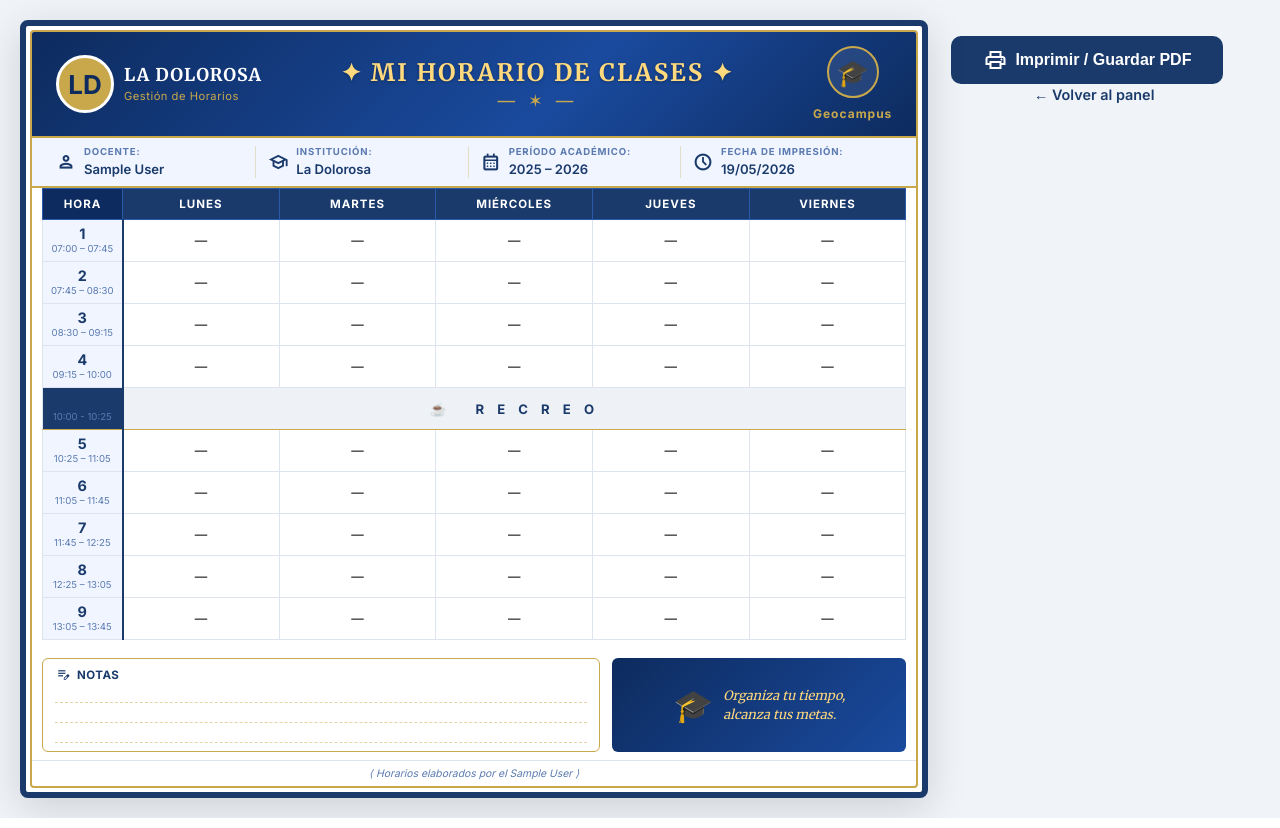
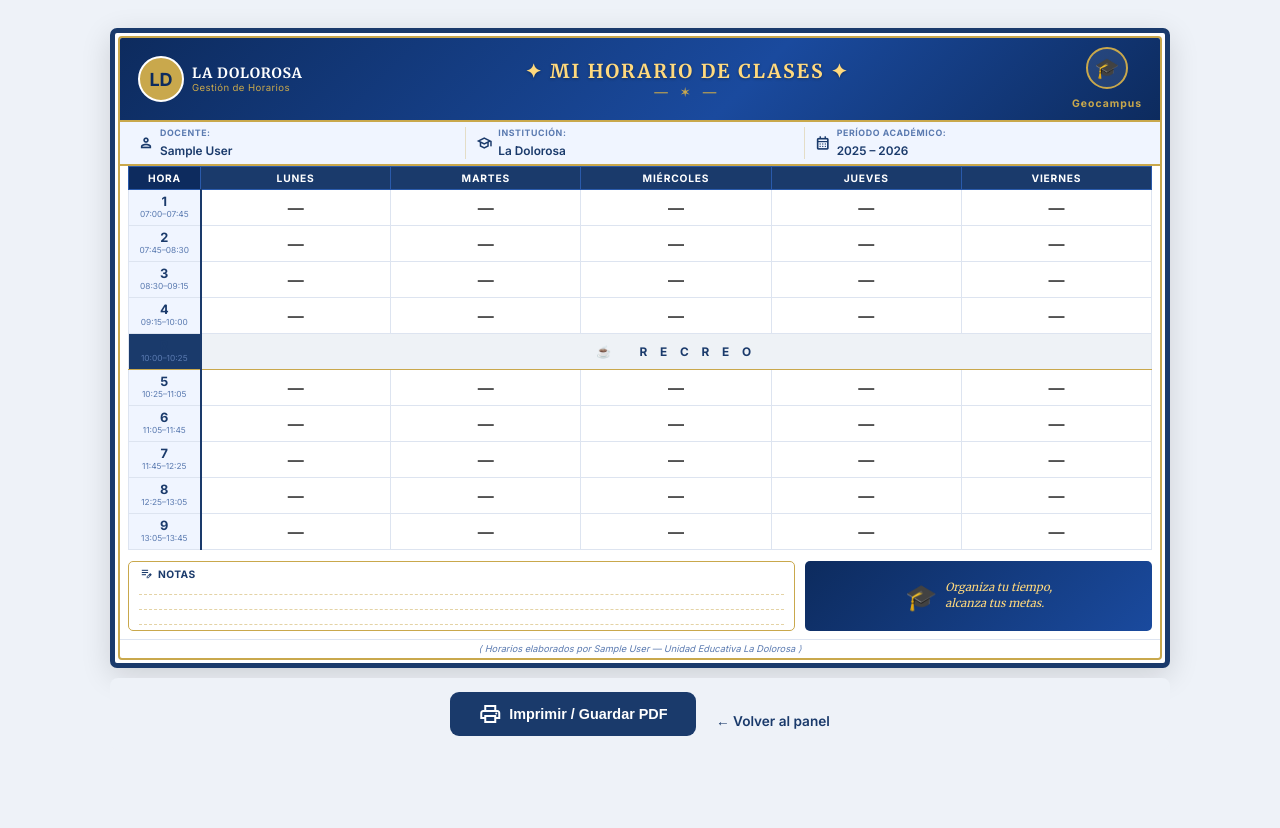
Before and after one commit to anthhouh/Geocampus, a Django app: page /imprimir-horario/ in a window 1280 px wide. Run offline with Django 5.2, Linux system fonts and the light colour scheme; a user stored in the database is signed in; tables that the repository leaves empty hold one stand-in row (values such as "Sample post"); parts of the project's set-up code (start-up, migrations or seed data) failed here and were passed over.

Commit message:
Fix: compactar plantilla de impresion a una sola hoja landscape y eliminar campo fecha de impresion

```diff
--- a/horarios/templates/horarios/imprimir_horario.html
+++ b/horarios/templates/horarios/imprimir_horario.html
@@ -4,411 +4,240 @@
 <head>
     <meta charset="UTF-8">
     <meta name="viewport" content="width=device-width, initial-scale=1.0">
-    <title>Horario de Clases — {{ docente }}</title>
+    <title>Horario — {{ docente }}</title>
     <link href="https://fonts.googleapis.com/css2?family=Merriweather:wght@400;700&family=Inter:wght@400;600;700&display=swap" rel="stylesheet">
     <link href="https://fonts.googleapis.com/css2?family=Material+Symbols+Outlined:wght,FILL@400,0" rel="stylesheet">
     <style>
-        * { -webkit-print-color-adjust: exact !important; print-color-adjust: exact !important; box-sizing: border-box; }
+        * { -webkit-print-color-adjust: exact !important; print-color-adjust: exact !important; box-sizing: border-box; margin: 0; padding: 0; }
 
-        @page { size: landscape; margin: 0.5cm; }
-
-        body {
-            font-family: 'Inter', sans-serif;
-            background: #f0f4f8;
-            display: flex;
-            justify-content: center;
-            align-items: flex-start;
-            min-height: 100vh;
-            padding: 20px;
-            margin: 0;
+        @page {
+            size: landscape;
+            margin: 0.4cm;
         }
 
+        html, body {
+            font-family: 'Inter', sans-serif;
+            background: #eef2f8;
+            display: flex;
+            flex-direction: column;
+            align-items: center;
+            padding: 14px;
+            min-height: 100vh;
+        }
+
+        /* ── Page wrapper ─── */
         .print-page {
             background: #fff;
             width: 100%;
-            max-width: 1050px;
-            border: 6px solid #1a3a6b;
-            border-radius: 8px;
+            max-width: 1060px;
+            border: 5px solid #1a3a6b;
+            border-radius: 7px;
             overflow: hidden;
-            position: relative;
-            box-shadow: 0 10px 40px rgba(0,0,0,0.15);
+            box-shadow: 0 8px 30px rgba(0,0,0,0.14);
         }
 
-        /* Inner decorative border */
         .inner-border {
             border: 2px solid #c9a84c;
-            margin: 4px;
+            margin: 3px;
             border-radius: 4px;
             overflow: hidden;
         }
 
-        /* ── Header ─────────────────── */
+        /* ── HEADER ─── */
         .header {
             background: linear-gradient(135deg, #0d2b5e 0%, #1a4a9e 60%, #0d2b5e 100%);
-            padding: 14px 24px;
+            padding: 9px 18px;
             display: flex;
             align-items: center;
             justify-content: space-between;
-            gap: 16px;
+            gap: 10px;
         }
 
         .header-logo {
             display: flex;
             align-items: center;
-            gap: 10px;
+            gap: 8px;
             flex-shrink: 0;
         }
 
         .logo-circle {
-            width: 58px;
-            height: 58px;
+            width: 46px; height: 46px;
             background: #c9a84c;
             border-radius: 50%;
-            display: flex;
-            align-items: center;
-            justify-content: center;
-            font-size: 26px;
-            font-weight: 900;
-            color: #0d2b5e;
-            border: 3px solid #fff;
+            display: flex; align-items: center; justify-content: center;
+            font-size: 18px; font-weight: 900; color: #0d2b5e;
+            border: 2px solid #fff;
             flex-shrink: 0;
-        }
-
-        .header-school-text {
-            color: #fff;
         }
 
         .header-school-text h1 {
             font-family: 'Merriweather', serif;
-            font-size: 1.1rem;
-            font-weight: 700;
-            letter-spacing: 1px;
-            margin: 0;
+            font-size: 0.88rem; font-weight: 700;
+            letter-spacing: 0.8px; color: #fff;
             line-height: 1.2;
         }
-
         .header-school-text p {
-            font-size: 0.7rem;
-            color: #c9a84c;
-            margin: 2px 0 0;
-            letter-spacing: 0.5px;
+            font-size: 0.6rem; color: #c9a84c;
+            margin-top: 1px; letter-spacing: 0.4px;
         }
 
         .header-title {
-            text-align: center;
-            flex: 1;
+            text-align: center; flex: 1;
+        }
+        .header-title h2 {
+            font-family: 'Merriweather', serif;
+            font-size: 1.2rem; font-weight: 700;
+            color: #ffd97d; letter-spacing: 2px; margin: 0;
+            text-shadow: 0 1px 3px rgba(0,0,0,0.3);
+        }
+        .header-title .ornament {
+            color: #c9a84c; font-size: 0.85rem;
+            letter-spacing: 4px; display: block; margin-top: 1px;
         }
 
-        .header-title h2 {
-            font-family: 'Merriweather', serif;
-            font-size: 1.5rem;
-            font-weight: 700;
-            color: #ffd97d;
-            letter-spacing: 2px;
-            margin: 0;
-            text-shadow: 0 1px 3px rgba(0,0,0,0.3);
+        .header-geocampus { flex-shrink: 0; text-align: center; }
+        .header-geocampus .gc-icon {
+            width: 42px; height: 42px;
+            background: #ffffff15; border: 2px solid #c9a84c;
+            border-radius: 50%; display: flex; align-items: center;
+            justify-content: center; margin: 0 auto 2px; font-size: 20px;
+        }
+        .header-geocampus span.brand {
+            font-size: 0.65rem; font-weight: 700;
+            color: #c9a84c; letter-spacing: 1px;
         }
 
-        .header-title .ornament {
-            color: #c9a84c;
-            font-size: 1.1rem;
-            letter-spacing: 4px;
-            display: block;
-            margin-top: 2px;
-        }
-
-        .header-geocampus {
-            flex-shrink: 0;
-            text-align: center;
-        }
-
-        .header-geocampus .gc-icon {
-            width: 52px;
-            height: 52px;
-            background: #ffffff15;
-            border: 2px solid #c9a84c;
-            border-radius: 50%;
-            display: flex;
-            align-items: center;
-            justify-content: center;
-            margin: 0 auto 4px;
-            font-size: 26px;
-        }
-
-        .header-geocampus span.brand {
-            font-size: 0.75rem;
-            font-weight: 700;
-            color: #c9a84c;
-            letter-spacing: 1px;
-        }
-
-        /* ── Info bar ────────────────── */
+        /* ── INFO BAR ─── */
         .info-bar {
             background: #f0f5ff;
             border-top: 2px solid #c9a84c;
             border-bottom: 2px solid #c9a84c;
-            padding: 8px 24px;
+            padding: 5px 18px;
             display: flex;
-            gap: 0;
             align-items: center;
         }
 
         .info-item {
-            display: flex;
-            align-items: center;
-            gap: 8px;
-            flex: 1;
-            padding: 0 12px;
+            display: flex; align-items: center; gap: 6px;
+            flex: 1; padding: 0 10px;
             border-right: 1px solid #c9a84c50;
         }
-
         .info-item:first-child { padding-left: 0; }
         .info-item:last-child  { border-right: none; }
 
-        .info-item .material-symbols-outlined {
-            font-size: 20px;
-            color: #1a3a6b;
+        .info-item .material-symbols-outlined { font-size: 16px; color: #1a3a6b; }
+        .info-item label {
+            font-size: 0.55rem; font-weight: 700;
+            letter-spacing: 0.6px; color: #5a7ab0;
+            text-transform: uppercase; display: block; margin-bottom: 1px;
         }
+        .info-item span { font-size: 0.74rem; font-weight: 600; color: #1a3a6b; }
 
-        .info-item label {
-            font-size: 0.6rem;
-            font-weight: 700;
-            letter-spacing: 0.8px;
-            color: #5a7ab0;
-            text-transform: uppercase;
-            display: block;
-            margin-bottom: 1px;
-        }
+        /* ── TABLE ─── */
+        .schedule-wrapper { padding: 0 8px 6px; }
 
-        .info-item span {
-            font-size: 0.82rem;
-            font-weight: 600;
-            color: #1a3a6b;
-        }
-
-        /* ── Table ───────────────────── */
-        .schedule-wrapper {
-            padding: 0 10px 10px;
-        }
-
-        table {
-            width: 100%;
-            border-collapse: collapse;
-            table-layout: fixed;
-            font-size: 0.78rem;
-        }
+        table { width: 100%; border-collapse: collapse; table-layout: fixed; }
 
         thead tr th {
-            background: #1a3a6b;
-            color: #fff;
-            padding: 8px 6px;
-            text-align: center;
-            font-size: 0.72rem;
-            font-weight: 700;
-            letter-spacing: 1px;
-            border: 1px solid #2a5aab;
+            background: #1a3a6b; color: #fff;
+            padding: 5px 4px; text-align: center;
+            font-size: 0.64rem; font-weight: 700;
+            letter-spacing: 0.8px; border: 1px solid #2a5aab;
             text-transform: uppercase;
         }
-
-        thead tr th:first-child {
-            width: 80px;
-            background: #0d2b5e;
-        }
+        thead tr th:first-child { width: 72px; background: #0d2b5e; }
 
         tbody tr td {
             border: 1px solid #dde4f0;
             vertical-align: middle;
             text-align: center;
-            padding: 4px 3px;
-            min-height: 42px;
-            height: 42px;
+            padding: 2px 2px;
+            height: 36px;
         }
 
-        /* Hora col */
         td.hora-col {
             background: #f0f5ff;
             border-right: 2px solid #1a3a6b;
-            padding: 4px 6px;
-            width: 80px;
+            padding: 2px 5px; width: 72px;
+        }
+        .periodo-num {
+            font-weight: 800; font-size: 0.8rem;
+            color: #1a3a6b; display: block; line-height: 1;
+        }
+        .periodo-horas {
+            font-size: 0.52rem; color: #5a7ab0;
+            display: block; margin-top: 1px; font-weight: 500;
         }
 
-        .periodo-num {
-            font-weight: 800;
-            font-size: 0.9rem;
-            color: #1a3a6b;
-            display: block;
-            line-height: 1;
+        /* RECREO */
+        tr.recreo-row td { background: #eef2f6; border-top: 1px solid #c9a84c; border-bottom: 1px solid #c9a84c; }
+        td.recreo-hora   { background: #1a3a6b !important; color: #ffd97d; font-weight: 700; font-size: 0.7rem; }
+        td.recreo-content { text-align: center; font-weight: 700; letter-spacing: 5px; text-transform: uppercase; color: #1a3a6b; font-size: 0.74rem; }
+
+        /* Empty */
+        td.empty-cell { color: #bcc7d9; font-size: 0.85rem; font-weight: 600; }
+
+        /* Block */
+        .block {
+            border-radius: 4px; padding: 3px 4px; margin: 1px;
+            display: flex; flex-direction: column; align-items: center; gap: 0;
         }
+        .block strong { font-size: 0.65rem; font-weight: 700; display: block; line-height: 1.2; }
+        .block small   { font-size: 0.55rem; font-weight: 500; opacity: 0.85; }
 
-        .periodo-horas {
-            font-size: 0.6rem;
-            color: #5a7ab0;
-            display: block;
-            margin-top: 2px;
-            font-weight: 500;
-        }
-
-        /* Recreo row */
-        tr.recreo-row td {
-            background: #eef2f6;
-            border-top: 1px solid #c9a84c;
-            border-bottom: 1px solid #c9a84c;
-        }
-
-        td.recreo-hora {
-            background: #1a3a6b !important;
-            color: #ffd97d;
-            font-weight: 700;
-            font-size: 0.8rem;
-        }
-
-        td.recreo-content {
-            text-align: center;
-            font-weight: 700;
-            letter-spacing: 5px;
-            text-transform: uppercase;
-            color: #1a3a6b;
-            font-size: 0.82rem;
-        }
-
-        /* Empty cell */
-        td.empty-cell {
-            color: #bcc7d9;
-            font-size: 1rem;
-            font-weight: 600;
-        }
-
-        /* Schedule block inside cell */
-        .block {
-            border-radius: 5px;
-            padding: 4px 5px;
-            margin: 2px;
-            display: flex;
-            flex-direction: column;
-            align-items: center;
-            gap: 1px;
-        }
-
-        .block strong {
-            font-size: 0.72rem;
-            font-weight: 700;
-            display: block;
-            line-height: 1.2;
-        }
-
-        .block small {
-            font-size: 0.6rem;
-            font-weight: 500;
-            opacity: 0.85;
-        }
-
-        /* ── Footer section ──────────── */
+        /* ── BOTTOM ─── */
         .bottom-section {
-            display: flex;
-            gap: 12px;
-            padding: 8px 10px 0;
+            display: flex; gap: 10px;
+            padding: 5px 8px 4px;
         }
 
         .notes-box {
-            flex: 2;
-            border: 1.5px solid #c9a84c;
-            border-radius: 6px;
-            padding: 8px 12px;
-            min-height: 56px;
+            flex: 2; border: 1.5px solid #c9a84c;
+            border-radius: 5px; padding: 5px 10px; min-height: 40px;
+        }
+        .notes-title {
+            display: flex; align-items: center; gap: 5px;
+            font-weight: 700; font-size: 0.64rem;
+            letter-spacing: 0.4px; color: #1a3a6b; margin-bottom: 4px;
+        }
+        .notes-lines { display: flex; flex-direction: column; gap: 5px; }
+        .notes-lines .line { border-bottom: 1px dashed #c9a84c80; height: 10px; }
+
+        .motto-box {
+            flex: 1; background: linear-gradient(135deg, #0d2b5e, #1a4a9e);
+            border-radius: 5px; display: flex; align-items: center;
+            justify-content: center; gap: 8px; padding: 6px 12px; color: #fff;
+        }
+        .motto-icon { font-size: 1.6rem; flex-shrink: 0; }
+        .motto-text { font-family: 'Merriweather', serif; font-size: 0.7rem; font-style: italic; line-height: 1.4; color: #ffd97d; }
+
+        /* Footer */
+        .page-footer {
+            text-align: center; padding: 3px 0 4px;
+            font-size: 0.58rem; color: #5a7ab0;
+            font-style: italic; border-top: 1px solid #dde4f0; margin-top: 4px;
         }
 
-        .notes-title {
-            display: flex;
-            align-items: center;
-            gap: 6px;
-            font-weight: 700;
-            font-size: 0.72rem;
-            letter-spacing: 0.5px;
-            color: #1a3a6b;
-            margin-bottom: 6px;
+        /* Print button (hidden when printing) */
+        .print-btn-wrapper {
+            text-align: center; padding: 14px;
+            background: #eef2f8; width: 100%; max-width: 1060px;
+            margin-top: 10px; border-radius: 8px;
         }
-
-        .notes-lines {
-            display: flex;
-            flex-direction: column;
-            gap: 6px;
-        }
-
-        .notes-lines .line {
-            border-bottom: 1px dashed #c9a84c80;
-            height: 14px;
-        }
-
-        .motto-box {
-            flex: 1;
-            background: linear-gradient(135deg, #0d2b5e, #1a4a9e);
-            border-radius: 6px;
-            display: flex;
-            align-items: center;
-            justify-content: center;
-            gap: 10px;
-            padding: 8px 14px;
-            color: #fff;
-        }
-
-        .motto-icon {
-            font-size: 2rem;
-            flex-shrink: 0;
-        }
-
-        .motto-text {
-            font-family: 'Merriweather', serif;
-            font-size: 0.8rem;
-            font-style: italic;
-            line-height: 1.5;
-            color: #ffd97d;
-        }
-
-        /* Page footer */
-        .page-footer {
-            text-align: center;
-            padding: 6px;
-            font-size: 0.65rem;
-            color: #5a7ab0;
-            font-style: italic;
-            border-top: 1px solid #dde4f0;
-            margin-top: 8px;
-        }
-
-        /* ── Print button (hidden when printing) ── */
-        .print-btn-wrapper {
-            text-align: center;
-            padding: 16px;
-            background: #f0f4f8;
-        }
-
         .print-btn {
-            background: #1a3a6b;
-            color: #fff;
-            border: none;
-            border-radius: 10px;
-            padding: 12px 32px;
-            font-size: 1rem;
-            font-weight: 700;
-            cursor: pointer;
-            display: inline-flex;
-            align-items: center;
-            gap: 8px;
+            background: #1a3a6b; color: #fff; border: none;
+            border-radius: 9px; padding: 10px 28px;
+            font-size: 0.9rem; font-weight: 700; cursor: pointer;
+            display: inline-flex; align-items: center; gap: 7px;
             transition: background 0.2s;
         }
-
         .print-btn:hover { background: #0d2b5e; }
+        .back-link { color: #1a3a6b; font-weight: 600; text-decoration: none; font-size: 0.85rem; margin-left: 16px; }
 
         @media print {
-            body {
-                background: white;
-                padding: 0;
-            }
+            html, body { background: white; padding: 0; }
             .print-btn-wrapper { display: none; }
-            .print-page {
-                box-shadow: none;
-                max-width: 100%;
-            }
+            .print-page { box-shadow: none; max-width: 100%; border-radius: 0; }
         }
     </style>
 </head>
@@ -461,13 +290,6 @@
                     <span>2025 – 2026</span>
                 </div>
             </div>
-            <div class="info-item">
-                <span class="material-symbols-outlined">schedule</span>
-                <div>
-                    <label>Fecha de Impresión:</label>
-                    <span>{{ fecha_hoy|date:"d/m/Y" }}</span>
-                </div>
-            </div>
         </div>
 
         <!-- SCHEDULE TABLE -->
@@ -489,7 +311,7 @@
                             <tr class="recreo-row">
                                 <td class="hora-col recreo-hora">
                                     <span class="periodo-num">R</span>
-                                    <span class="periodo-horas">10:00 - 10:25</span>
+                                    <span class="periodo-horas">10:00–10:25</span>
                                 </td>
                                 <td class="recreo-content" colspan="5">☕ &nbsp; R E C R E O</td>
                             </tr>
@@ -497,12 +319,12 @@
                             <tr>
                                 <td class="hora-col">
                                     <span class="periodo-num">{{ fila.periodo.num }}</span>
-                                    <span class="periodo-horas">{{ fila.periodo.inicio }} – {{ fila.periodo.fin }}</span>
+                                    <span class="periodo-horas">{{ fila.periodo.inicio }}–{{ fila.periodo.fin }}</span>
                                 </td>
                                 {% for celda in fila.dias %}
                                     <td>
                                         {% if celda %}
-                                            <div class="block" style="background-color: {{ celda.color_bg }}; border: 1px solid {{ celda.color_border }}; color: {{ celda.color_text }};">
+                                            <div class="block" style="background-color:{{ celda.color_bg }};border:1px solid {{ celda.color_border }};color:{{ celda.color_text }};">
                                                 <strong>{{ celda.horario.asignatura.nombre }}</strong>
                                                 <small>{{ celda.horario.curso.nombre }} "{{ celda.horario.paralelo.identificador }}"</small>
                                             </div>
@@ -522,7 +344,7 @@
         <div class="bottom-section">
             <div class="notes-box">
                 <div class="notes-title">
-                    <span class="material-symbols-outlined" style="font-size:16px;">edit_note</span>
+                    <span class="material-symbols-outlined" style="font-size:14px;">edit_note</span>
                     NOTAS
                 </div>
                 <div class="notes-lines">
@@ -538,25 +360,19 @@
         </div>
 
         <div class="page-footer">
-            ⟨ Horarios elaborados por el {{ docente }} ⟩
+            ⟨ Horarios elaborados por {{ docente }} — Unidad Educativa La Dolorosa ⟩
         </div>
 
     </div><!-- /inner-border -->
 </div><!-- /print-page -->
 
-<!-- Print button -->
 <div class="print-btn-wrapper">
     <button class="print-btn" onclick="window.print()">
         <span class="material-symbols-outlined">print</span>
         Imprimir / Guardar PDF
     </button>
-    &nbsp;&nbsp;
-    <a href="{% url 'horarios:dashboard_docente' %}" style="color:#1a3a6b; font-weight:600; text-decoration:none; font-size:0.9rem;">← Volver al panel</a>
+    <a class="back-link" href="{% url 'horarios:dashboard_docente' %}">← Volver al panel</a>
 </div>
 
-<script>
-    // Auto-print on load optionally — comented for now to let user preview first
-    // window.addEventListener('load', () => window.print());
-</script>
 </body>
 </html>
```
